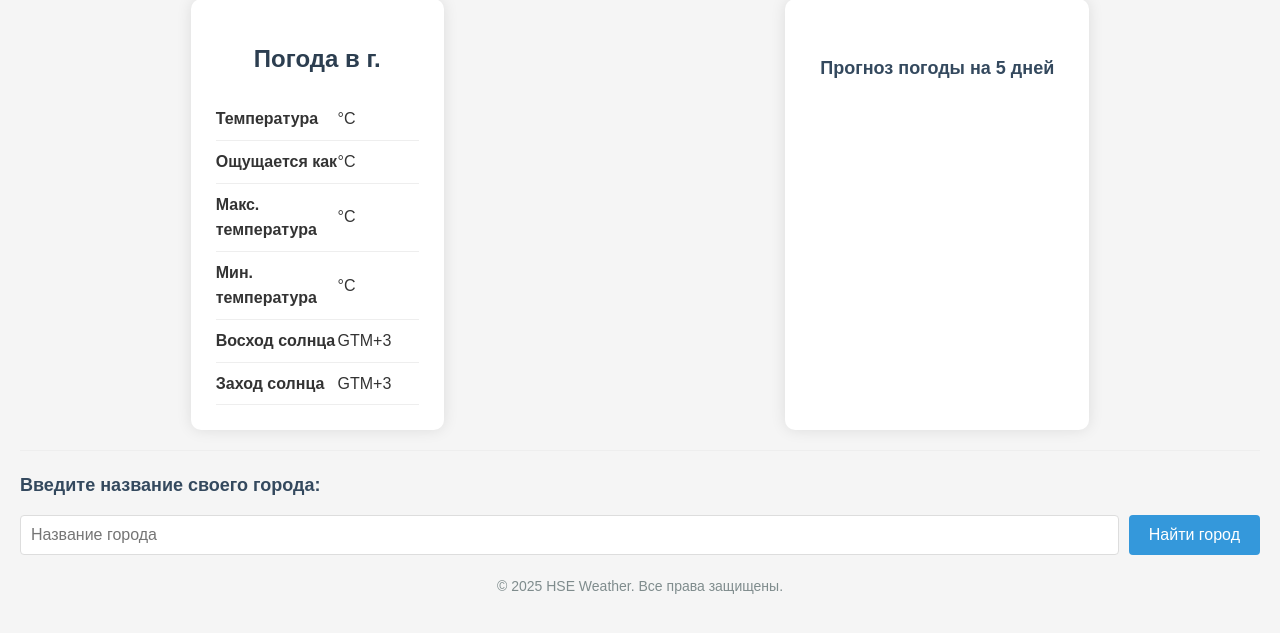
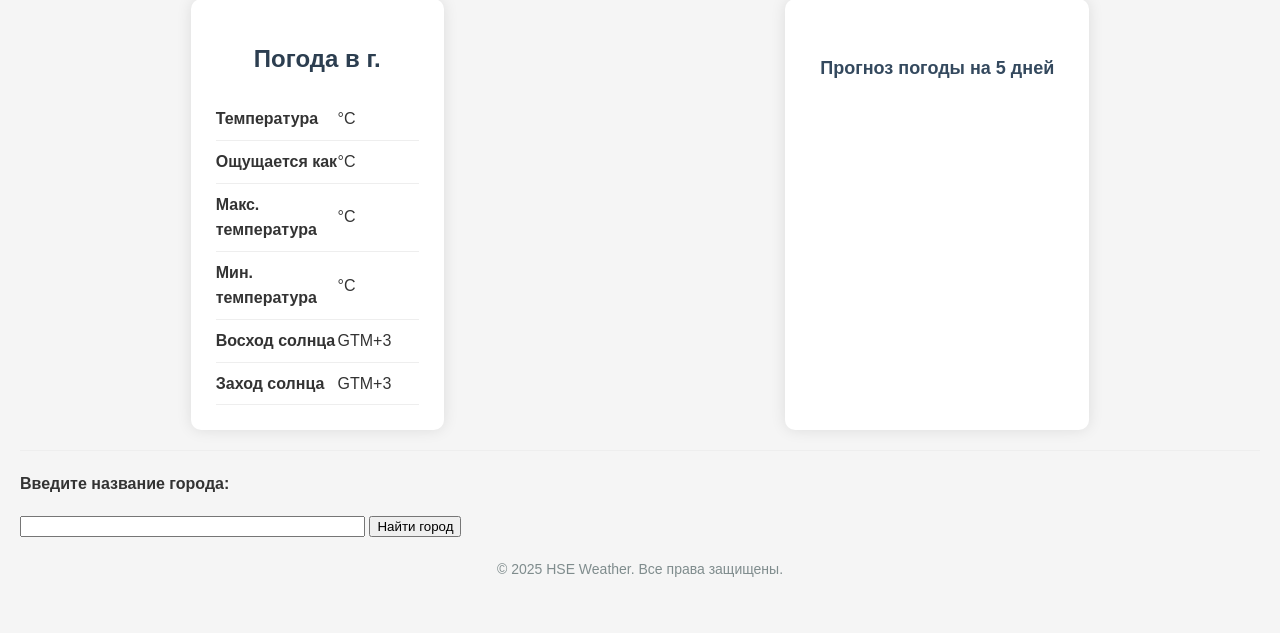
Before and after one commit to Harukazze/PythonProject, a Flask app: template templates/weather.html in a window 1280 px wide. Shown: the part 21-654 px from the top of the page. Run offline with Flask 3, Linux system fonts and the light colour scheme; the template is opened without the code that fills it, so the values that code supplies are empty.

Commit message:
Устранена ошибка деления на 0 и возвращён выбор города

```diff
--- a/main.py
+++ b/main.py
@@ -72,9 +72,7 @@ def fiveDaysWeather(cityName, countryCode):
                 outputData.clear()
                 counter = 0
                 five_day_weather[time.strftime("%a, %b %d", time.localtime(i['dt']))] = transformedData
-    transformedData = weatherDataTransform(outputData, weather_responce['list'][-1]['weather'][0]['description'])
     outputData.clear()
-    five_day_weather[time.strftime("%a, %b %d", time.localtime(weather_responce['list'][-1]['dt']))] = transformedData
     return five_day_weather
 
 
--- a/templates/weather.html
+++ b/templates/weather.html
@@ -64,14 +64,13 @@
 
 </div>
    <div class="divider"></div>
-
-        <div class="city-search">
-            <h2>Введите название своего города:</h2>
-            <div class="search-box">
-                <input type="text" placeholder="Название города">
-                <button>Найти город</button>
-            </div>
-        </div>
+        <p><b>Введите название города:</b><br>
+            <form id="findCity" type="submit">
+            <input id="cityName" type="text" size="40">
+            <button id="findCityButton" type='submit'>Найти город</button>
+            <select id="citySelect" name="select" size="4" type='submit'>Выберите город из списка</select>
+            <p id="cityError">Введите название города!</p>
+        </form>
 <footer>
     <p>&copy; 2025 HSE Weather. Все права защищены.</p>
 </footer>
```
